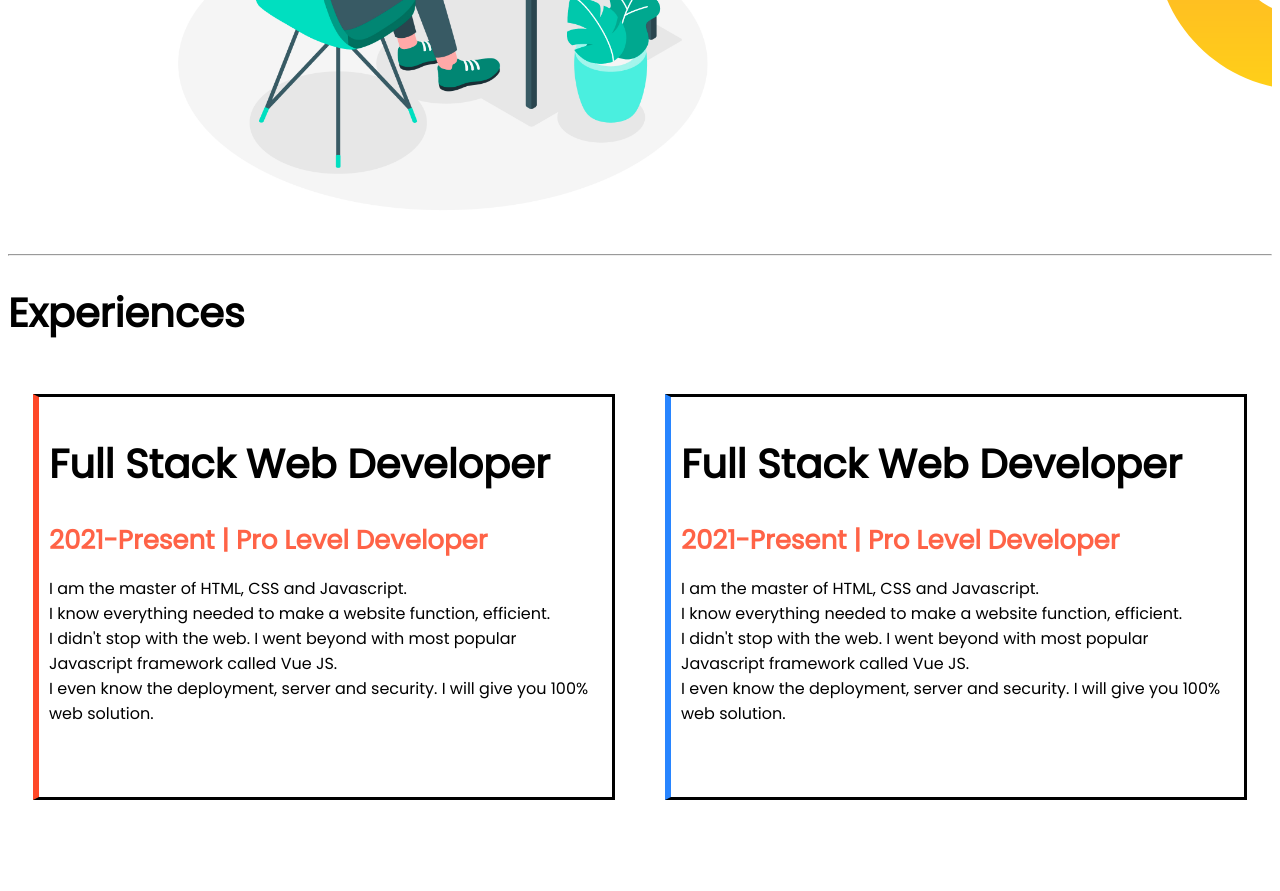
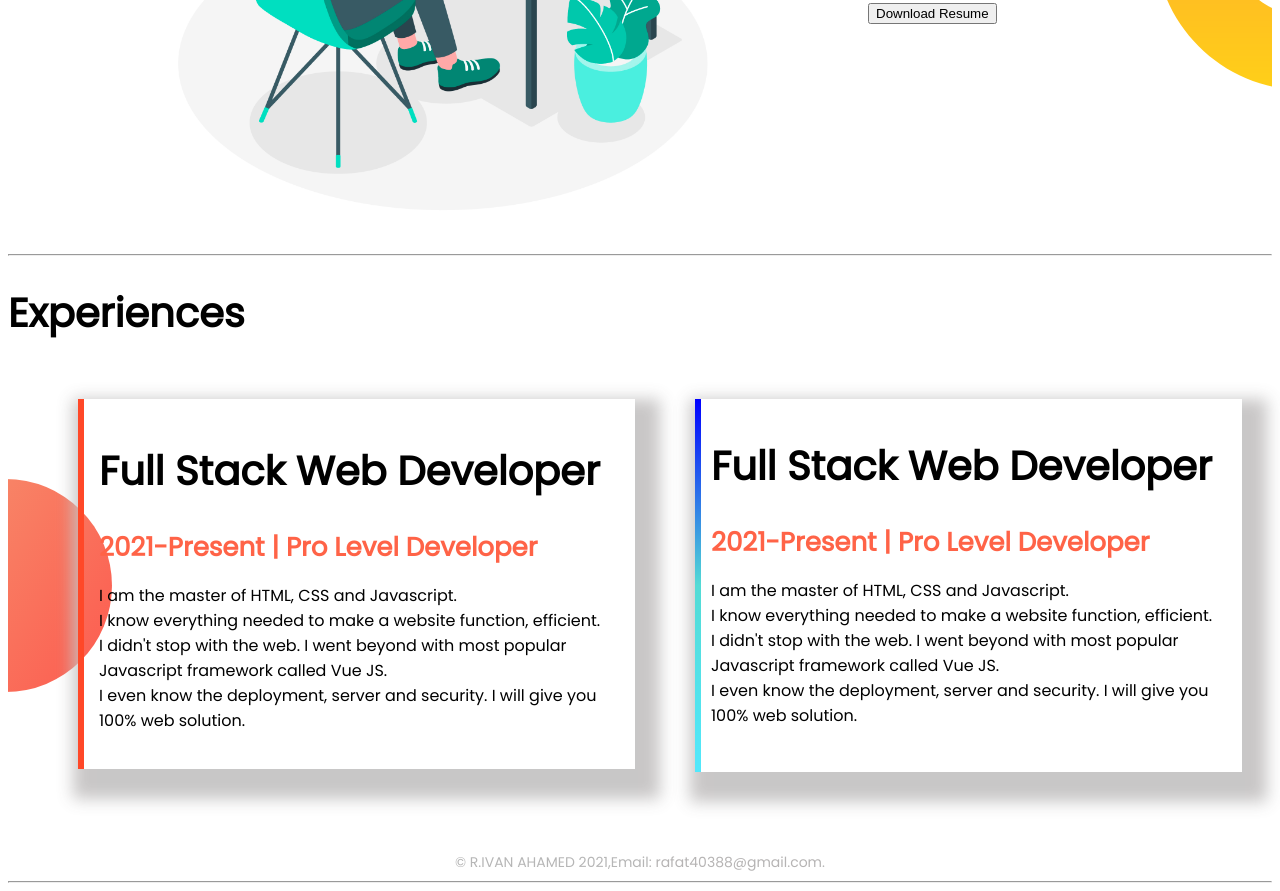
Before and after one commit to Simanto4038/Portfolio, a plain HTML site: page index.html in a window 1280 px wide. Shown: the part 991-1882 px from the top of the page. Before the commit the page ends 1824 px from the top, so only its background shows below. Drawn offline with Linux system fonts and the light colour scheme; a web font is replaced by a local one.

Commit message:
CHANGES SAVED

```diff
--- a/index.css
+++ b/index.css
@@ -77,31 +77,53 @@ a:visited{
 }
 .containerC{
     display: flex;
+    background-image: url("images/exp-bg.png");
+    background-repeat: no-repeat;
+    background-position: left;
+
 }
 .workexp1{
-    border: solid 3px;
+    box-shadow: 10px 15px 15px 15px rgba(196, 194, 194, 0.918);
     border-left:solid 6px rgb(255, 72, 40);
-    height: 380px;
-    width: 80%;
-    margin: 25px;
-    padding: 10px;
+
+    height: 340px;
+    width: 50%;
+    margin: 30px;
+    margin-left: 70px;
+    padding: 15px;
 }
 
 .workexp2{
-    border: solid 3px;
-    border-left:solid 6px rgb(40, 133, 255);
-    height: 380px;
-    width: 80%;
-    margin: 25px;
+    box-shadow: 10px 15px 15px 15px rgba(196, 194, 194, 0.918);
+
+    height: 340px;
+    width: 50%;
+    margin: 30px;
     padding: 10px;
+    padding-bottom: 23px;
+    border-left: solid 6px ;
+    border-image: linear-gradient( blue, rgb(84, 219, 213), rgb(82, 232, 252)) ;
+    border-image-slice: 1;
 }
 .spn5{
     font-size: 26px;
     font-weight: 800;
     color: tomato;
 }
+footer{
+    text-align: center;
+    font-size: 14px;
+    color: rgb(182, 182, 182);
 
-
+}
+footer a:link{
+    color: rgb(182, 180, 180);
+    text-decoration: none;
+}
+footer a:visited{
+    color: rgb(184, 184, 184);
+    text-decoration: none;
+}
 
 
 
--- a/index.html
+++ b/index.html
@@ -43,6 +43,7 @@
             I trained myself with<span class="spn4"> dedication & persistency</span> <br>
             in oder to become a world class <span class="spn4">web developer!!!</span>
             </p>
+            <button class="btn2" >Download Resume</button>
         </div>
 
     </div>
@@ -70,11 +71,12 @@
              I even know the deployment, server and security. I will give you 100% web solution.</p>
         </div>
     </div>
+    <br><br>
 
 <footer>
-
+    © R.IVAN AHAMED 2021,Email: <a href="rafat40388@gmail.com">rafat40388@gmail.com</a>.
 </footer>
-
+<hr>
 
 </body>
 </html>
```
Also changed, not shown: 1 other file.
